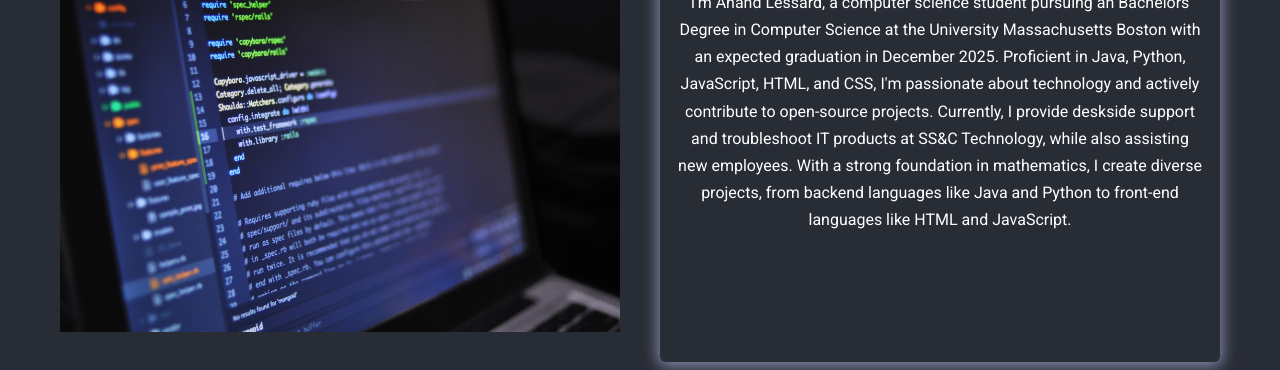
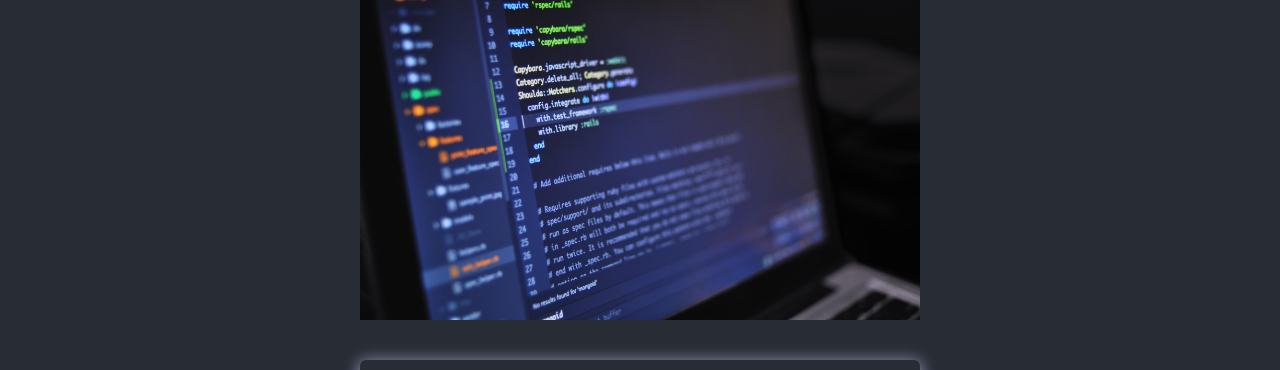
Before and after one commit to nandofromthebando/Anand.Lessard.github.io, a plain HTML site: page index.html in a window 1280 px wide. Shown: the part 194-564 px from the top of the page. Drawn offline with nearby package versions, Linux system fonts and the light colour scheme; files that its build step writes are made by us from their sources; a script that the page names is missing.

Commit message:
Update styles.css

```diff
--- a/styles.css
+++ b/styles.css
@@ -62,23 +62,27 @@ nav ul li {
     cursor: pointer;
     display: none;
   }
-.hero {
+  .hero {
     display: flex;
     align-items: center;
     justify-content: center;
+    flex-direction: column;
     gap: 2.5rem;
     margin: auto;
     text-align: center;
-  }
+    height: 100vh;
+}
 
 .bio {
     text-align: center;
     width: 35rem;
-    height: 27rem;
+    max-height: 27rem; /* Adjusted to max-height */
     padding: 1rem;
     border-radius: 6px;
     box-shadow: 0px 2px 15px 2px var(--primary-shadow);
-  }
+    overflow: auto; /* Added overflow to handle content overflow */
+}
+
 
 .hero img {
     max-height: 27rem;
```
